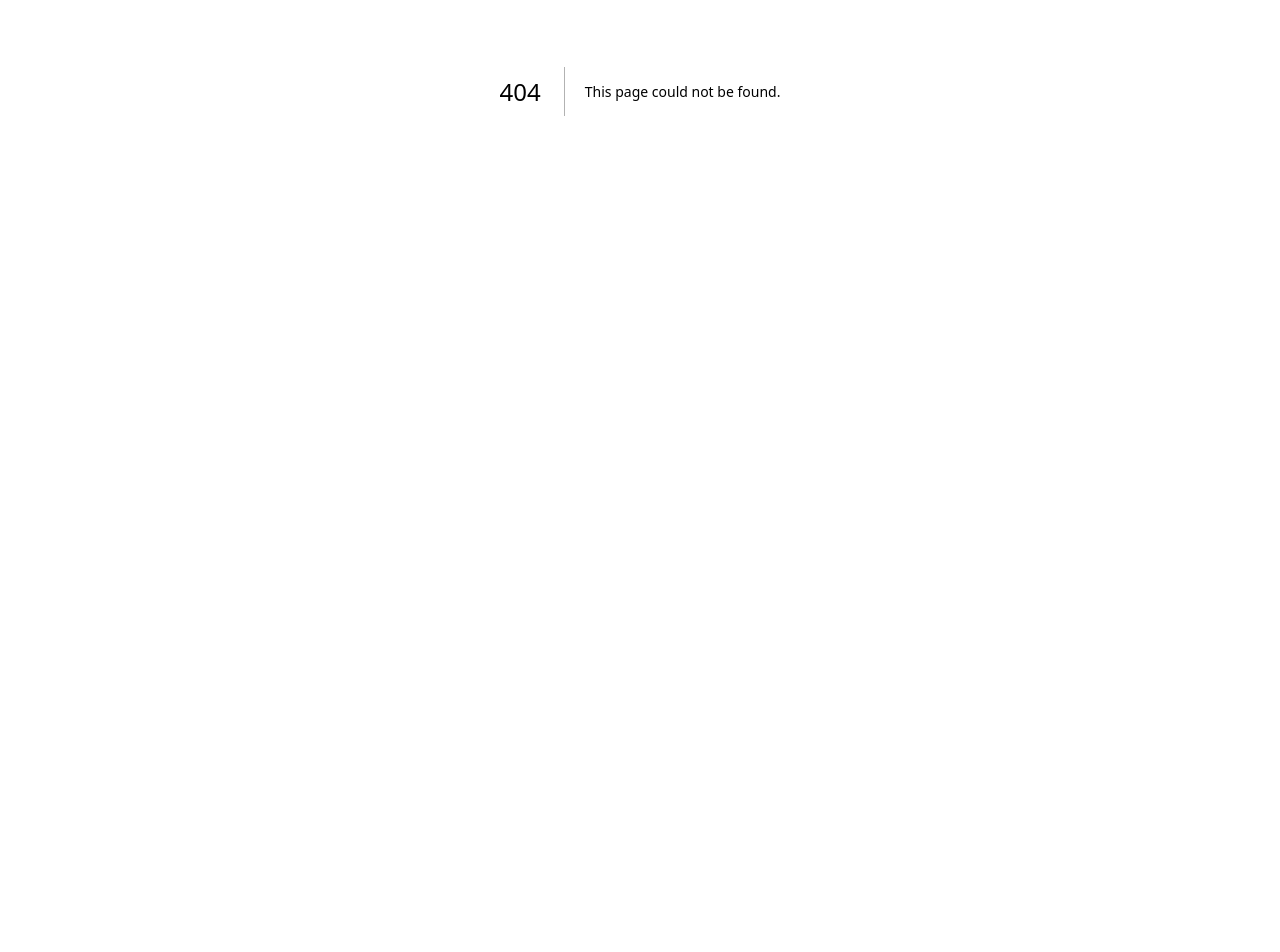
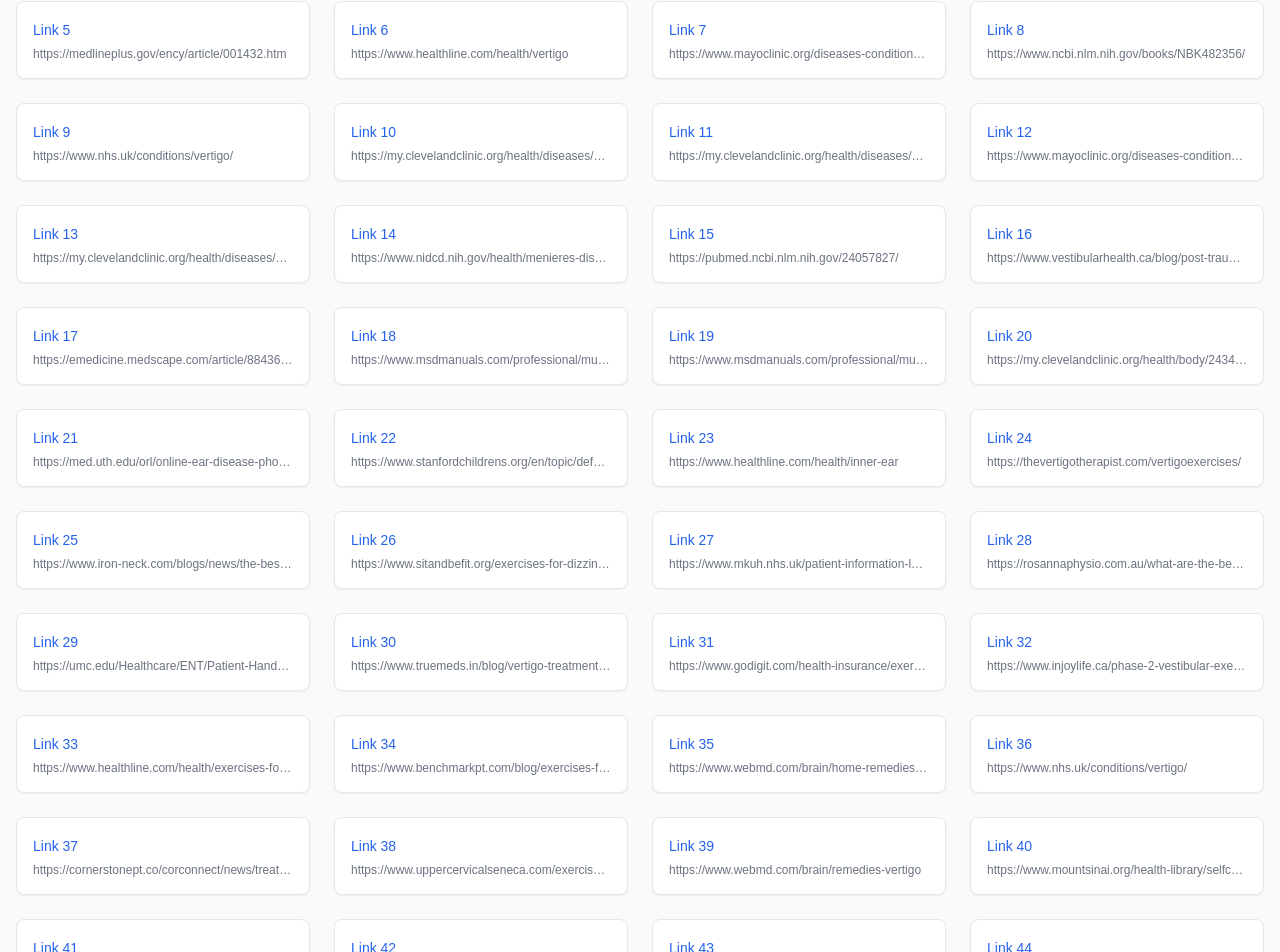
Before and after one commit to Deepsoni5/zevertvertigo1, a Next.js app: page /ref in a window 1280 px wide. Before the commit this address had no page. Shown: the part 309-1261 px from the top of the page. Before the commit the page ends 800 px from the top, so only its background shows below. Built offline with nearby package versions, Linux system fonts and the light colour scheme; no server answers.

Commit message:
make reference page

```diff
--- a/app/components/Footer.jsx
+++ b/app/components/Footer.jsx
@@ -127,6 +127,11 @@
           >
             Chatbots
           </button>
+          <Link href="/ref">
+            <button className="text-white hover:text-neutral-300 transition-all">
+              References
+            </button>
+          </Link>
 
           {/* Additional Buttons */}
           {isDataHubPage && (
--- a/app/components/FourGrid.jsx
+++ b/app/components/FourGrid.jsx
@@ -63,7 +63,7 @@
         </div>
         <div
           className="relative cursor-pointer"
-          onClick={() => handleWatchMovie("kccwKZ3ytQQ")}
+          onClick={() => handleWatchMovie("UbhguHUni_0")}
         >
           <img
             src="/move3.png"
--- a/app/components/HeaderMenu.js
+++ b/app/components/HeaderMenu.js
@@ -106,6 +106,11 @@
               {" "}
               Chatbots
             </div>
+            <Link href="/ref">
+              <div className="relative text-white inline-block min-w-[81px] cursor-pointer  mq1600:text-3xl navbar-item">
+                References
+              </div>
+            </Link>
           </div>
         </div>
         <div>
--- a/app/components/HowToLive.jsx
+++ b/app/components/HowToLive.jsx
@@ -19,7 +19,7 @@
     {
       title: "Myths and Facts about vertigo",
       image: "/h3.png",
-      link: "phl8u99rTfo  ",
+      link: "phl8u99rTfo",
       wplink: "",
     },
     {
--- a/app/components/ThreeGrid2.jsx
+++ b/app/components/ThreeGrid2.jsx
@@ -31,7 +31,7 @@
       <div className="grid grid-cols-1 md:grid-cols-3 gap-8">
         <div
           className="text-center cursor-pointer flex flex-col items-center"
-          onClick={() => handleWatchMovie("4WaP4B6CsF0")}
+          onClick={() => handleWatchMovie("hVNxQEdxW5U")}
         >
           <div className="relative w-full">
             <img
@@ -49,7 +49,7 @@
         </div>
         <div
           className="text-center cursor-pointer flex flex-col items-center"
-          onClick={() => handleWatchMovie("7EE1oz8pzdc")}
+          onClick={() => handleWatchMovie("RI3wWZFCHCE")}
         >
           <div className="relative w-full">
             <img
@@ -67,7 +67,7 @@
         </div>
         <div
           className="text-center cursor-pointer flex flex-col items-center"
-          onClick={() => handleWatchMovie("3_Xdtv7znuM")}
+          onClick={() => handleWatchMovie("JXRtNPUmVng")}
         >
           <div className="relative w-full">
             <img
--- a/app/components/TwoGrid1.jsx
+++ b/app/components/TwoGrid1.jsx
@@ -32,7 +32,7 @@
         <div className="flex flex-col md:flex-row justify-center md:space-x-4">
           <div
             className="md:w-1/3 cursor-pointer"
-            onClick={() => handleWatchMovie("KnWulw-m6JM")}
+            onClick={() => handleWatchMovie("YUbkERDkwS4")}
           >
             <div className="relative">
               <img
--- a/app/layout.js
+++ b/app/layout.js
@@ -15,7 +15,7 @@
 });
 
 export const metadata = {
-  title: "Create Next App",
+  title: "Zevert Vertigo",
   description: "Generated by create next app",
 };
 
--- /dev/null
+++ b/app/ref/page.jsx
@@ -0,0 +1,107 @@
+"use client";
+import React from "react";
+import Header from "../components/Header";
+import Footer from "../components/Footer";
+
+const links = [
+  "https://www.pennmedicine.org/for-patients-and-visitors/patient-information/conditions-treated-a-to-z/vertigo#:~:text=Definition,world%20is%20spinning%20around%20them.",
+  "https://www.webmd.com/brain/vertigo-symptoms-causes-treatment",
+  "https://my.clevelandclinic.org/health/symptoms/21769-vertigo",
+  "https://www.nhsinform.scot/illnesses-and-conditions/ears-nose-and-throat/vertigo/",
+  "https://medlineplus.gov/ency/article/001432.htm",
+  "https://www.healthline.com/health/vertigo",
+  "https://www.mayoclinic.org/diseases-conditions/vertigo/symptoms-causes/syc-20370055",
+  "https://www.ncbi.nlm.nih.gov/books/NBK482356/",
+  "https://www.nhs.uk/conditions/vertigo/",
+  "https://my.clevelandclinic.org/health/diseases/22032-labyrinthitis",
+  "https://my.clevelandclinic.org/health/diseases/11858-benign-paroxysmal-positional-vertigo-bppv",
+  "https://www.mayoclinic.org/diseases-conditions/menieres-disease/symptoms-causes/syc-20374910",
+  "https://my.clevelandclinic.org/health/diseases/15167-menieres-disease",
+  "https://www.nidcd.nih.gov/health/menieres-disease",
+  "https://pubmed.ncbi.nlm.nih.gov/24057827/",
+  "https://www.vestibularhealth.ca/blog/post-traumatic-bppv",
+  "https://emedicine.medscape.com/article/884361-overview#:~:text=Vertigo%20is%20a%20common%20symptom,contact%20sports%20may%20cause%20vertigo.",
+  "https://www.msdmanuals.com/professional/multimedia/3dmodel/ear-coronal-cross-section",
+  "https://www.msdmanuals.com/professional/multimedia/3dmodel/middle-ear-and-inner-ear",
+  "https://my.clevelandclinic.org/health/body/24340-inner-ear",
+  "https://med.uth.edu/orl/online-ear-disease-photo-book/chapter-3-ear-anatomy/ear-anatomy-inner-ear/",
+  "https://www.stanfordchildrens.org/en/topic/default?id=anatomy-and-physiology-of-the-ear-90-P02025",
+  "https://www.healthline.com/health/inner-ear",
+  "https://thevertigotherapist.com/vertigoexercises/",
+  "https://www.iron-neck.com/blogs/news/the-best-head-neck-exercises-for-cervical-vertigo?srsltid=AfmBOopKLz1Hoq8XK8f1LYj2H8NPH8v8Tl67BrDvqEYoa_7hVvZa75cB",
+  "https://www.sitandbefit.org/exercises-for-dizziness-and-vertigo/",
+  "https://www.mkuh.nhs.uk/patient-information-leaflet/exercises-for-vertigo-sufferers",
+  "https://rosannaphysio.com.au/what-are-the-best-exercises-for-vertigo-and-dizziness/",
+  "https://umc.edu/Healthcare/ENT/Patient-Handouts/Adult/Otology/Vestibular_Exercises.html#:~:text=Throw%20a%20small%20rubber%20ball,(attempt%20only%20with%20assistance).",
+  "https://www.truemeds.in/blog/vertigo-treatment-with-simple-exercises",
+  "https://www.godigit.com/health-insurance/exercise/exercise-for-vertigo",
+  "https://www.injoylife.ca/phase-2-vestibular-exercises",
+  "https://www.healthline.com/health/exercises-for-vertigo#safety-notes",
+  "https://www.benchmarkpt.com/blog/exercises-for-vertigo-and-dizziness/#:~:text=Safety%20Tips%20for%20Vertigo%20and,physical%20therapy%20clinic%20near%20you.",
+  "https://www.webmd.com/brain/home-remedies-vertigo",
+  "https://www.nhs.uk/conditions/vertigo/",
+  "https://cornerstonept.co/corconnect/news/treat-your-vertigo-what-you-can-do-and-what-to-avoid-1555889447892.html",
+  "https://www.uppercervicalseneca.com/exercise-dos-donts-to-prevent-vertigo/",
+  "https://www.webmd.com/brain/remedies-vertigo",
+  "https://www.mountsinai.org/health-library/selfcare-instructions/dizziness-and-vertigo-aftercare",
+  "https://www.neuroequilibrium.in/heres-a-diet-to-help-you-with-your-vertigo/",
+  "https://alignwc.com/good-bad-food-for-vertigo-diet-help-vertigo/",
+  "https://www.amplifon.com/uk/audiology-magazine/diet-for-vertigo",
+  "https://www.netmeds.com/health-library/post/diet-for-vertigo-patients-foods-you-should-eat-and-avoid-to-control-dizziness?srsltid=AfmBOors2nVk6QdqvSCqsZYZfA0SrP9A6rNNBzEo_ToLtoAycJdD-MhA",
+  "https://www.healthians.com/blog/vertigo-diet-foods-to-avoid-and-include-for-effective-vertigo-management/",
+  "https://www.integrityphysio.com.au/blog/the-best-diet-for-vertigo/",
+  "https://drnilotpalvertigo.in/role-of-diet-in-managing-vertigo/",
+  "https://southernent.com/blog/myths-and-facts-about-vertigo/#:~:text=Vertigo%20increases%20your%20risk%20of,can%20also%20be%20caused%20by:",
+  "https://neurologist-ahmedabad.com/2023/08/04/vertigo-myths-facts/",
+  "https://www.neuroequilibrium.in/top-10-myths-surrounding-vertigo-that-you-should-know/#:~:text=Many%20think%20that%20vertigo%20is,a%20person%20feel%20more%20unsteady.",
+  "https://www.mayoclinichealthsystem.org/hometown-health/speaking-of-health/5-common-misconceptions-about-vertigo-dizziness#:~:text=However%2C%20if%20you%20have%20recurring,Contact%20Us",
+  "https://drnilotpalvertigo.in/vertigo-myths-debunked/#:~:text=Myth%201:%20Vertigo%20is%20just,causes%20and%20require%20specific%20treatments.",
+  "https://www.merckmanuals.com/home/news/editorial/2021/04/07/17/28/podcast-vertigo-myths-with-dr-david-kaylie",
+  "https://bessoclinic.com/vertigo-fall-prevention-mistakes-you-should-avoid/",
+  "https://balanceanddizziness.org/help-yourself/fall-prevention/",
+  "https://besthealthphysio.ca/vertigo-balance-fall-prevention/",
+  "https://www.mayoclinic.org/healthy-lifestyle/healthy-aging/in-depth/fall-prevention/art-20047358",
+  "https://www.nyp.org/healthlibrary/articles/vertigo-staying-safe-when-you-have-balance-problems",
+  "https://vestibular.org/article/coping-support/living-with-a-vestibular-disorder/age-related-dizziness-and-imbalance/fall-prevention/#:~:text=Having%20a%20physician%20and%20pharmacist,important%20to%20freedom%20of%20movement.",
+  "https://www.breatheclearinstitute.com/blog/symptoms/tips-caring-someone-vertigo/#:~:text=They%20might%20even%20need%20you,work%20on%20the%20other%20tasks.",
+  "https://drnilotpalvertigo.in/support-loved-one-with-vertigo/",
+  "https://ladnervillagephysio.com/blog/top-ten-tips-for-traveling-with-vertigo-and-dizziness",
+  "https://www.medical-air-service.com/blog/flying-with-vertigo-tips-and-tricks-for-a-safe-flight_9195.html",
+  "https://drnilotpalvertigo.in/prevent-vertigo-while-travelling/",
+  "https://athensmedicalgroup.com/vertigo-dizziness-in-the-means-of-transport-2/",
+  "https://thevertigoco.com.au/blog/tips-for-travelling-with-dizziness/",
+];
+
+function Reference() {
+  return (
+    <div>
+      <Header />
+      <div className="min-h-screen bg-gray-50 pb-10 -mt-12">
+        <div className="container mx-auto px-4">
+          <h1 className="text-2xl md:text-4xl font-bold text-gray-800 mb-6 text-center">
+            Reference Links
+          </h1>
+          <div className="grid grid-cols-1 sm:grid-cols-2 md:grid-cols-3 lg:grid-cols-4 gap-6">
+            {links.map((link, index) => (
+              <a
+                key={index}
+                href={link}
+                target="_blank"
+                rel="noopener noreferrer"
+                className="block p-4 bg-white border border-gray-200 rounded-lg shadow-sm hover:shadow-md hover:bg-gray-100 transition duration-200"
+              >
+                <span className="text-sm font-medium text-blue-600">
+                  Link {index + 1}
+                </span>
+                <p className="text-xs text-gray-500 truncate mt-1">{link}</p>
+              </a>
+            ))}
+          </div>
+        </div>
+      </div>
+      <Footer />
+    </div>
+  );
+}
+
+export default Reference;
```
